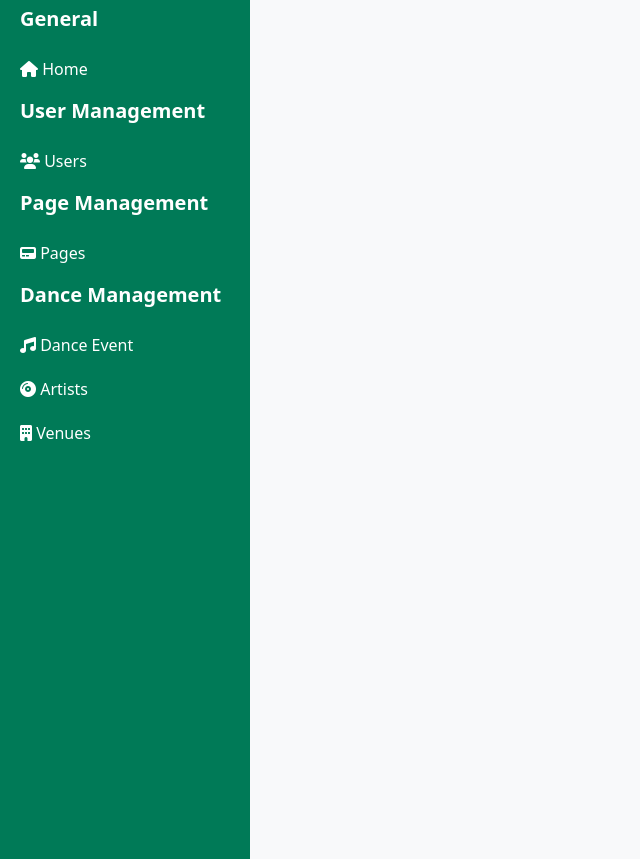
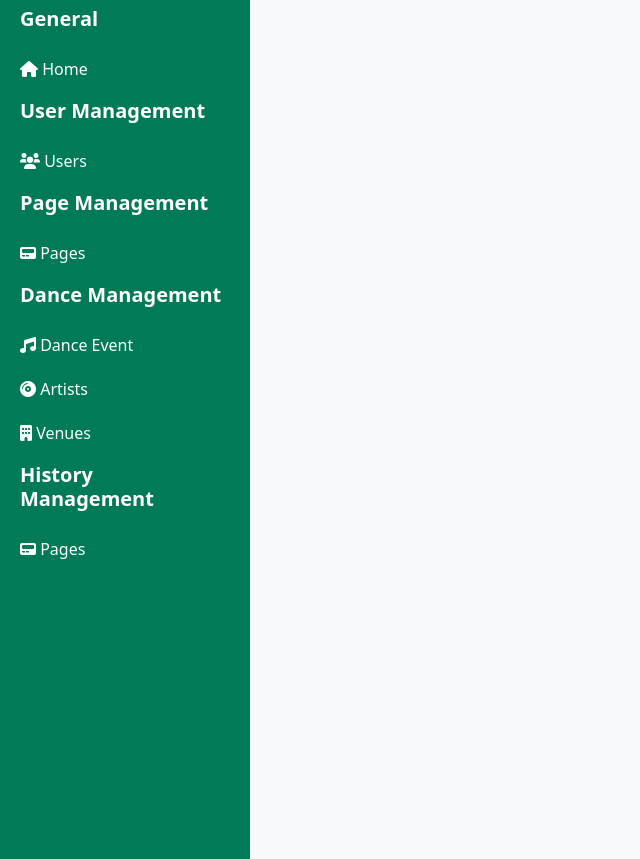
Before and after one commit to Anthony-Shoshi/the-festival-group-3, a PHP site: the page made by app/views/backend/inc/header.php in a window 1280 px wide. Shown: the part 67-926 px from the top of the page, without its empty margins (0-640 px from the left). Run offline with PHP 8.4, Linux system fonts and the light colour scheme; the template is opened without the code that fills it, so the values that code supplies are empty; the visitor is signed in with stand-in values (Sample User, id 1); some libraries are stand-ins or nearby versions.

Commit message:
History Page

```diff
--- a/app/views/backend/inc/sidebar.php
+++ b/app/views/backend/inc/sidebar.php
@@ -33,5 +33,10 @@
             <li class="menu-item text-white menu-hover" data-url="/venue"> <i class="fas fa-building text-white"></i></i> Venues</li>
         </a>
     </ul>
-
+    <h5 class="sidebar-heading">History Management</h5>
+    <ul class="sidebar-menu">
+        <a class="text-decoration-none" href="/history">
+            <li class="menu-item text-white menu-hover" data-url="/history"><i class="fas fa-pager text-white"></i> Pages</li>
+        </a>
+    </ul>
 </div>
```
